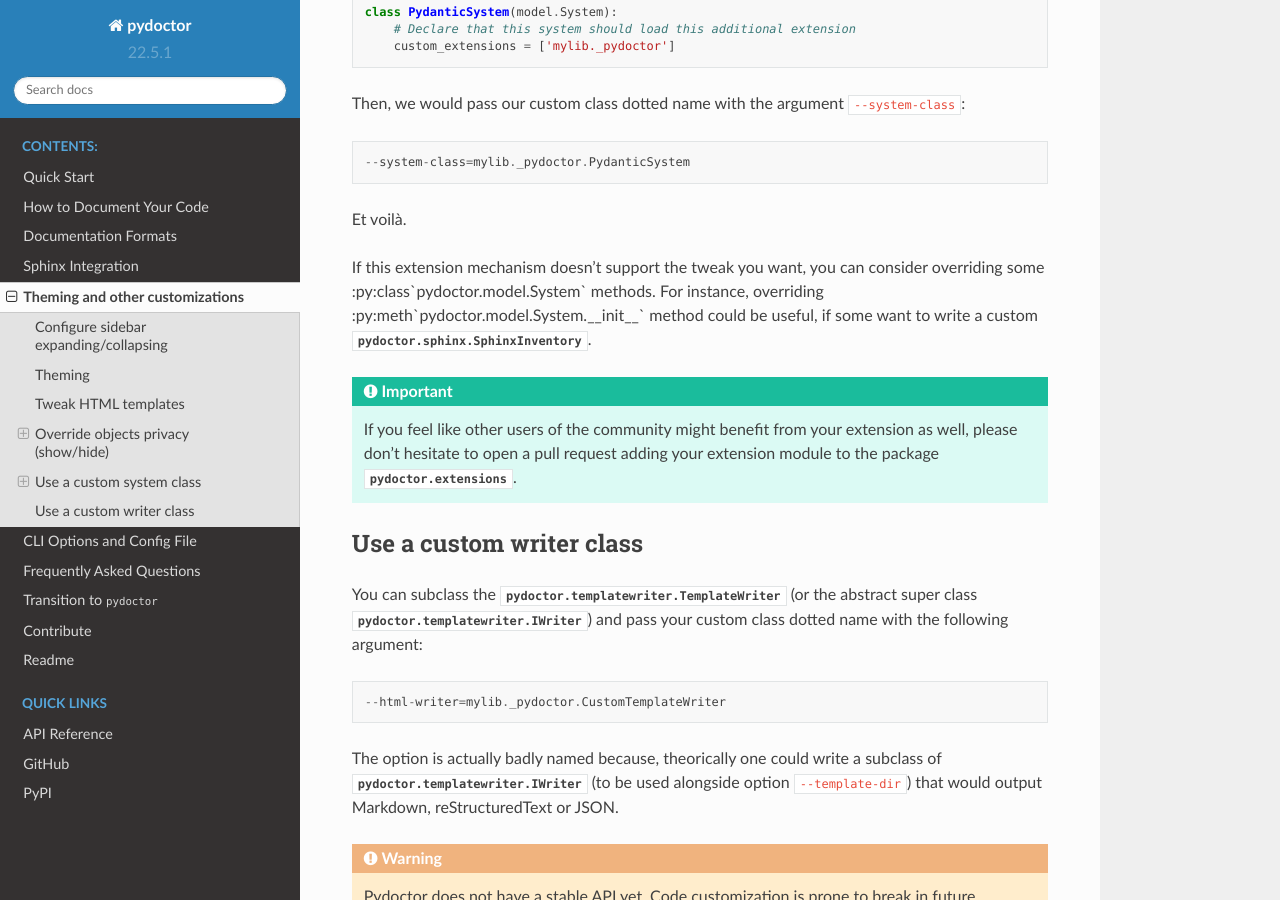
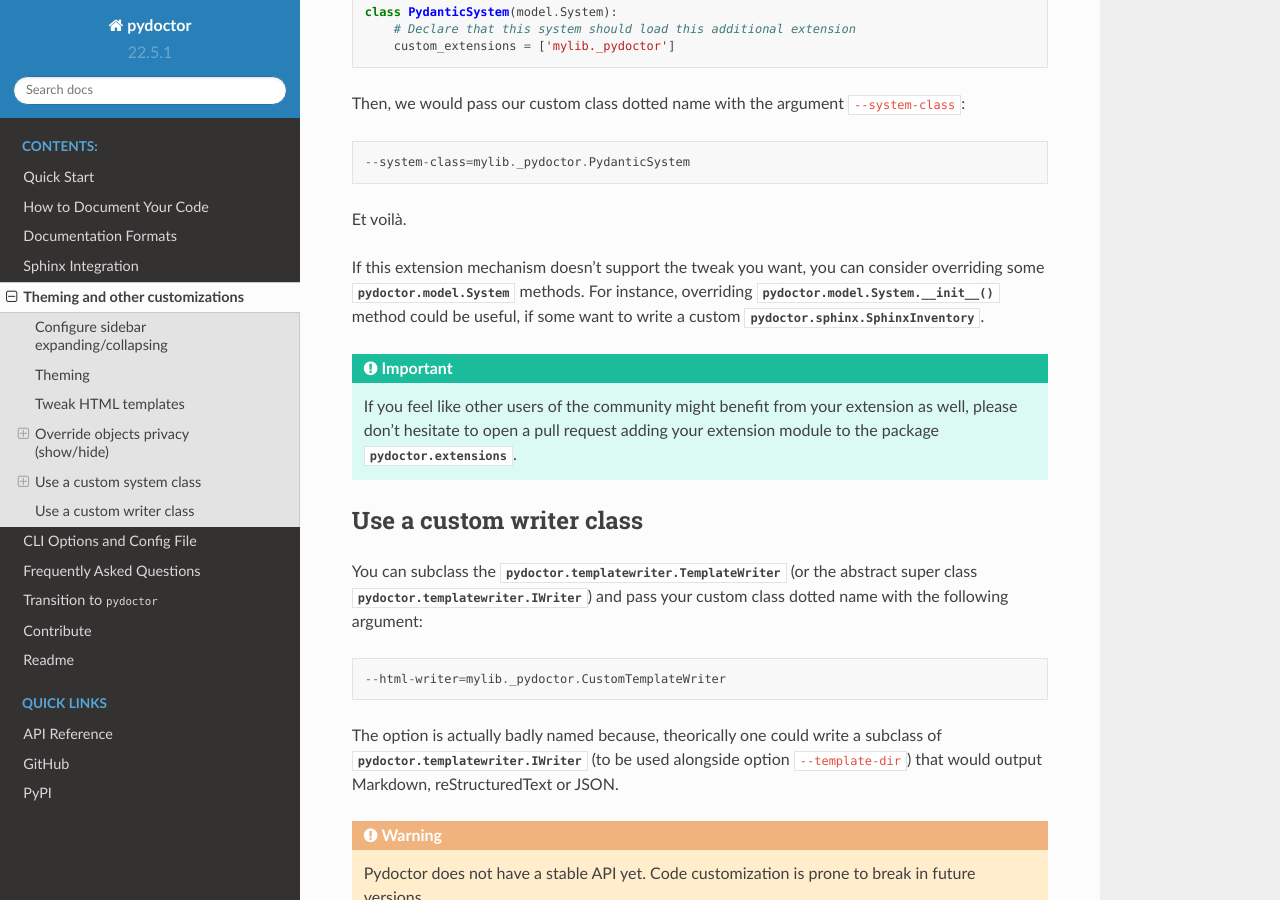
Before and after one commit to twisted/pydoctor, a Sphinx documentation site: the page built from docs/source/customize.rst, in a window 1280 px wide and 900 px high, scrolled down 4532 px. Built offline with Sphinx 7.4.7 and the Read the Docs theme 2.0.0, drawn with Linux system fonts in a browser that asks for light colours.

Commit message:
Fix links

```diff
--- a/docs/source/customize.rst
+++ b/docs/source/customize.rst
@@ -210,7 +210,7 @@
 Et voilà.
 
 If this extension mechanism doesn't support the tweak you want, you can consider overriding some
-:py:class`pydoctor.model.System` methods. For instance, overriding :py:meth`pydoctor.model.System.__init__` method could be useful,
+:py:class:`pydoctor.model.System` methods. For instance, overriding :py:meth:`pydoctor.model.System.__init__` method could be useful,
 if some want to write a custom :py:class:`pydoctor.sphinx.SphinxInventory`.
 
 
```
